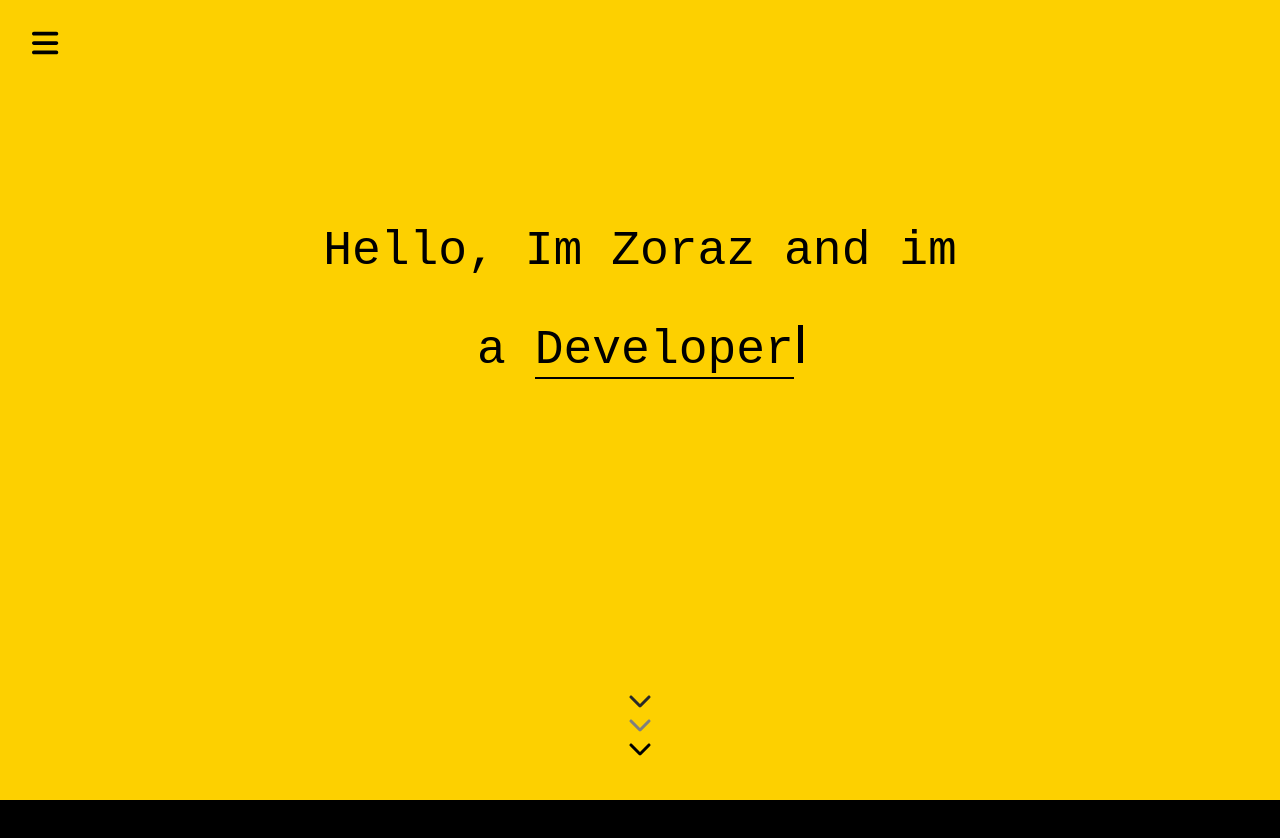
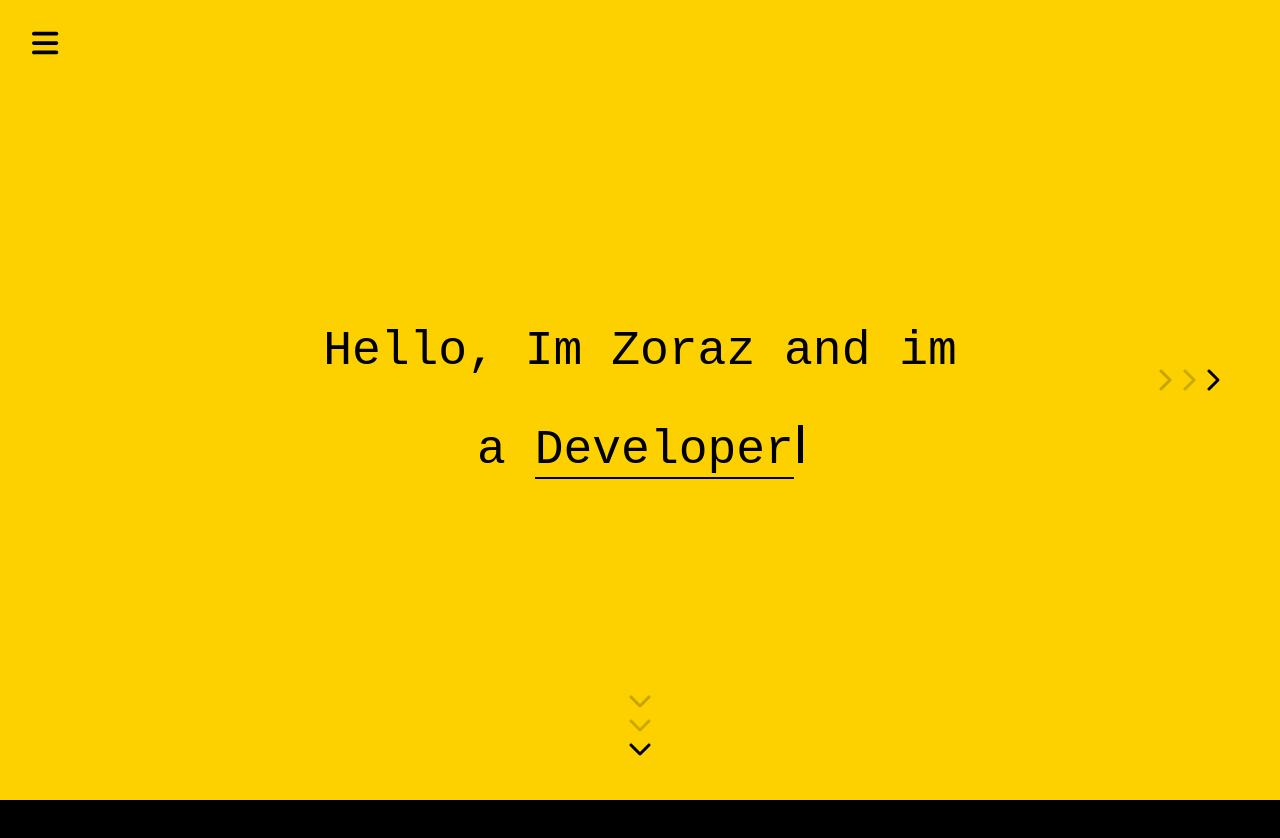
Before and after one commit to redripper480/portfolio, a Vue app: page / in a window 1280 px wide. Shown: the top 838 px of the page. Built offline with nearby package versions, Linux system fonts and the light colour scheme; a web font is replaced by a local one.

Commit message:
Better Blinking Arrows

```diff
--- a/src/components/HomePage.vue
+++ b/src/components/HomePage.vue
@@ -2,12 +2,13 @@
   <div>
     <NavBar :distance="menuoverlap"></NavBar>
     <div
-      class="w-screen h-screen bg-yellow-background flex flex-col justify-center items-center"
+      class="w-screen h-screen bg-yellow-background flex flex-col justify-center items-center z-0"
+
     >
       <div
-        class="md:w-[80%] w-full gap-[50px] flex flex-col justify-between md:-translate-y-[100px]"
+        class="md:w-[80%] w-full gap-[50px] flex flex-col justify-between"
       >
-        <h1 class="font-martianomono text-center text-3xl md:text-5xl">
+        <h1 class="font-martianomono font-semiboldx text-center text-3xl md:text-5xl">
           Hello, Im Zoraz and im
         </h1>
         <div class="text-center cursor">
@@ -23,6 +24,24 @@
         </div>
       </div>
       <div class="absolute bottom-0 mb-10">
+        <font-awesome-icon
+          icon="fa-solid fa-chevron-down"
+          class="af block text-2xl cursor-pointer"
+          v-on:click="scrollintoview"
+        />
+        <font-awesome-icon
+          icon="fa-solid fa-chevron-down"
+          class="as block text-2xl cursor-pointer"
+          v-on:click="scrollintoview"
+        />
+        <font-awesome-icon
+          icon="fa-solid fa-chevron-down"
+          class="at block text-2xl cursor-pointer"
+          v-on:click="scrollintoview"
+        />
+      </div>
+
+      <div class="absolute right-20 mb-10 -rotate-90">
         <font-awesome-icon
           icon="fa-solid fa-chevron-down"
           class="af block text-2xl cursor-pointer"
@@ -60,7 +79,7 @@ export default {
   methods: {
     scrollintoview() {
       let elementselect = document.getElementById("nextpage");
-      elementselect?.scrollIntoView({ behavior: "smooth" });
+      elementselect?.scrollIntoView({ behavior: "smooth" , block:"start"});
     },
     elementsOverlap(el:any) {
       const domRect1 = el.getBoundingClientRect();
@@ -124,35 +143,42 @@ export default {
 
 @keyframes farrow {
   40% {
-    color: gray;
+    opacity: 0;
   }
   50% {
-    color: black;
+    opacity: 1;
   }
   100% {
-    color: black;
+    opacity: 1;
+
   }
 }
 @keyframes sarrow {
   0% {
-    color: black;
+    opacity: 1;
+
   }
   50% {
-    color: gray;
+    opacity: 0;
+
   }
   100% {
-    color: black;
+    opacity: 1;
+
   }
 }
 @keyframes tarrow {
   0% {
-    color: black;
+    opacity: 1;
+
   }
   50% {
-    color: black;
+    opacity: 1;
+
   }
   80% {
-    color: gray;
+    opacity: 0;
+
   }
 }
 .cursor::after {
@@ -166,12 +192,12 @@ export default {
 }
 
 .af {
-  animation: farrow 0.5s infinite;
+  animation: farrow 0.5s ease-in infinite;
 }
 .as {
-  animation: sarrow 0.5s infinite;
+  animation: sarrow 0.5s ease-in infinite;
 }
 .at {
-  animation: tarrow 0.5s infinite;
+  animation: tarrow 0.5s ease-in infinite;
 }
 </style>
```
